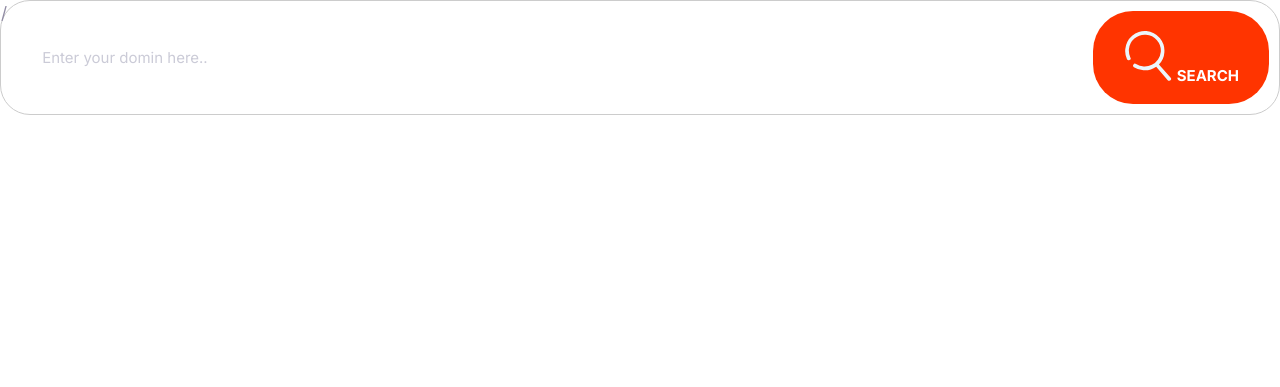
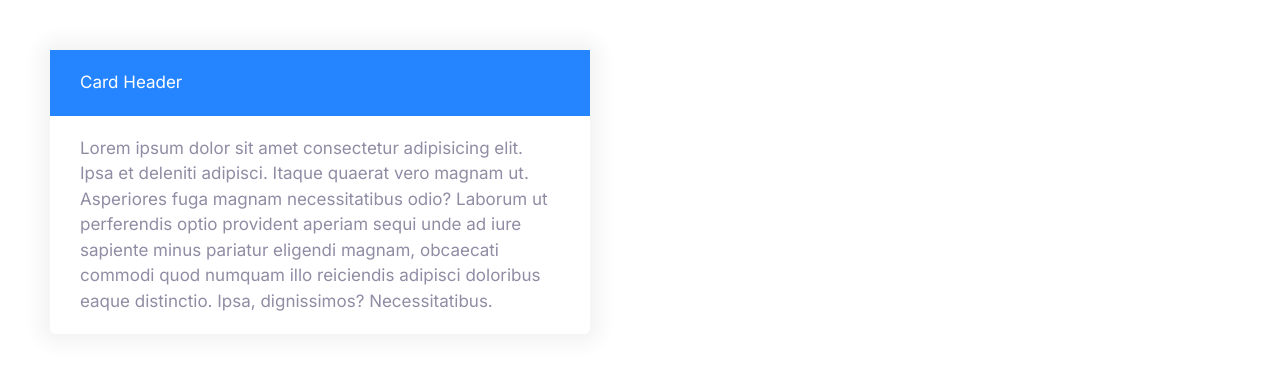
Before and after one commit to coder-rgb/CloudJ, a plain HTML site: page index.html in a window 1280 px wide. Drawn offline with Linux system fonts and the light colour scheme.

Commit message:
define a card

```diff
--- a/css/style.css
+++ b/css/style.css
@@ -278,3 +278,24 @@ a {
   border: 0;
   flex-grow: 1;
 }
+
+/* Card */
+.card {
+  border-radius: 6px;
+  box-shadow: 0 0 20px 10px #f3f3f3;
+}
+
+.card--header,
+.card--body {
+  padding: 2rem 3rem;
+}
+
+.card--primary .card--header {
+  background: var(--color-primary);
+  color: white;
+}
+
+.card--secondary .card--header {
+  background: var(--color-secondary);
+  color: white;
+}
--- a/index.html
+++ b/index.html
@@ -12,13 +12,15 @@
 </head>
 
 <body>
-    <div class="input--group">/
-        <input type="text" class="input" placeholder="Enter your domin here..">
-        <button class="btn btn--accent">
-            <svg class="icon icon--primary icon--small">
-                <use xlink:href="img/sprite.svg#search"></use>
-            </svg>
-            Search</button>
+    <div style="width: 50% ; padding: 5rem;">
+        <div class="card card--primary">
+            <header class="card--header">
+                Card Header
+            </header>
+            <div class="card--body">
+                Lorem ipsum dolor sit amet consectetur adipisicing elit. Ipsa et deleniti adipisci. Itaque quaerat vero magnam ut. Asperiores fuga magnam necessitatibus odio? Laborum ut perferendis optio provident aperiam sequi unde ad iure sapiente minus pariatur eligendi magnam, obcaecati commodi quod numquam illo reiciendis adipisci doloribus eaque distinctio. Ipsa, dignissimos? Necessitatibus.
+            </div>
+        </div>
     </div>
 </body>
 </html>
```
Also changed, not shown: components/card.html (added, +10 -0 lines).
